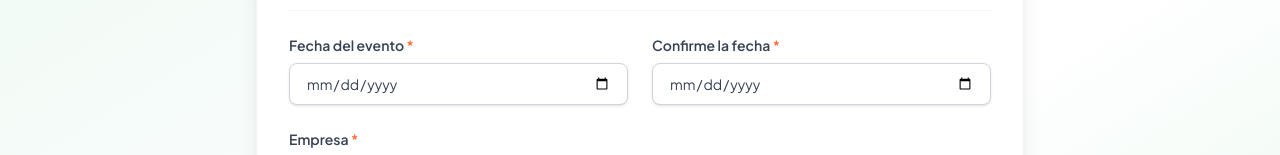
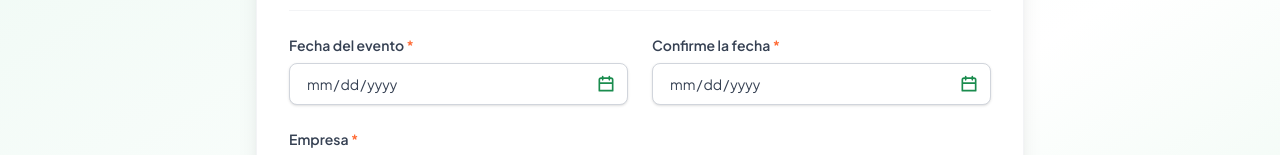
Before and after one commit to yhau1989/ransa-ai-agents-ws, a Next.js app in the folder apps/web/: page / in a window 1280 px wide. Shown: the part 529-684 px from the top of the page. Built offline with nearby package versions, Linux system fonts and the light colour scheme.

Commit message:
fix: calendar icons

```diff
--- a/apps/web/app/components/PQRSForm.tsx
+++ b/apps/web/app/components/PQRSForm.tsx
@@ -113,7 +113,6 @@ export default function PQRSForm() {
 
   const currentStep = usePQRSStore((state) => state.currentStep);
   const formData = usePQRSStore((state) => state.formData);
-  const completedSteps = usePQRSStore((state) => state.completedSteps);
   const resetStore = usePQRSStore((state) => state.resetStore);
   const validateStep = usePQRSStore((state) => state.validateStep);
   const [clientError, setClientError] = React.useState("");
--- a/apps/web/app/components/Step1Evento.tsx
+++ b/apps/web/app/components/Step1Evento.tsx
@@ -6,6 +6,8 @@ import { usePQRSStore } from "../stores/pqrsStore";
 
 const fieldClassName =
   "w-full rounded-lg border border-gray-300 px-4 py-2.5 outline-none transition-all duration-200 focus:border-transparent focus:ring-2 focus:ring-ransa-500 bg-white text-gray-700 placeholder-gray-400 hover:border-gray-400 shadow-sm text-sm";
+
+const dateFieldClassName = `${fieldClassName} date-input-standardized pr-11`;
 
 const errorFieldClassName =
   "border-red-300 focus:ring-red-500 hover:border-red-400";
@@ -17,6 +19,82 @@ interface Step1FormData {
   relacion: string;
   tipoSolicitud: string;
 }
+
+type DateFieldProps = React.InputHTMLAttributes<HTMLInputElement>;
+
+function CalendarIcon() {
+  return (
+    <svg
+      aria-hidden="true"
+      className="h-5 w-5 text-ransa-600"
+      fill="none"
+      viewBox="0 0 24 24"
+      stroke="currentColor"
+      strokeWidth="2"
+    >
+      <path
+        strokeLinecap="round"
+        strokeLinejoin="round"
+        d="M8 7V3m8 4V3M4 11h16M6 5h12a2 2 0 0 1 2 2v13H4V7a2 2 0 0 1 2-2Z"
+      />
+    </svg>
+  );
+}
+
+const DateField = React.forwardRef<HTMLInputElement, DateFieldProps>(
+  function DateField({ className = "", onClick, ...props }, ref) {
+    const inputRef = React.useRef<HTMLInputElement | null>(null);
+
+    const setRefs = React.useCallback(
+      (node: HTMLInputElement | null) => {
+        inputRef.current = node;
+
+        if (typeof ref === "function") {
+          ref(node);
+          return;
+        }
+
+        if (ref) {
+          ref.current = node;
+        }
+      },
+      [ref],
+    );
+
+    const openDatePicker = () => {
+      inputRef.current?.focus();
+
+      try {
+        inputRef.current?.showPicker?.();
+      } catch {
+        // Some browsers only allow the native picker from direct user actions.
+      }
+    };
+
+    return (
+      <div className="relative">
+        <input
+          type="date"
+          {...props}
+          ref={setRefs}
+          className={className}
+          onClick={(event) => {
+            onClick?.(event);
+            openDatePicker();
+          }}
+        />
+        <button
+          type="button"
+          aria-label="Abrir calendario"
+          className="absolute inset-y-0 right-3 flex cursor-pointer items-center"
+          onClick={openDatePicker}
+        >
+          <CalendarIcon />
+        </button>
+      </div>
+    );
+  },
+);
 
 export function Step1Evento() {
   const formData = usePQRSStore((state) => state.formData);
@@ -73,12 +151,11 @@ export function Step1Evento() {
           <label className="mb-2 block text-sm font-semibold text-gray-700">
             Fecha del evento <span className="text-ransa-accent">*</span>
           </label>
-          <input
-            type="date"
+          <DateField
             {...register("eventDate", {
               required: "La fecha del evento es obligatoria.",
             })}
-            className={`${fieldClassName} ${errors.eventDate ? errorFieldClassName : ""}`}
+            className={`${dateFieldClassName} ${errors.eventDate ? errorFieldClassName : ""}`}
           />
           {errors.eventDate && (
             <p className="mt-1.5 text-xs text-red-500 font-semibold">
@@ -91,15 +168,14 @@ export function Step1Evento() {
           <label className="mb-2 block text-sm font-semibold text-gray-700">
             Confirme la fecha <span className="text-ransa-accent">*</span>
           </label>
-          <input
-            type="date"
+          <DateField
             {...register("confirmDate", {
               required: "Debe confirmar la fecha del evento.",
               validate: (value) =>
                 value === getValues("eventDate") ||
                 "La confirmación de fecha no coincide con la fecha del evento.",
             })}
-            className={`${fieldClassName} ${errors.confirmDate ? errorFieldClassName : ""}`}
+            className={`${dateFieldClassName} ${errors.confirmDate ? errorFieldClassName : ""}`}
           />
           {errors.confirmDate && (
             <p className="mt-1.5 text-xs text-red-500 font-semibold">
--- a/apps/web/app/globals.css
+++ b/apps/web/app/globals.css
@@ -44,6 +44,21 @@ body {
 a {
   color: inherit;
   text-decoration: none;
+}
+
+.date-input-standardized {
+  appearance: none;
+  color-scheme: light;
+}
+
+.date-input-standardized::-webkit-calendar-picker-indicator {
+  cursor: pointer;
+  opacity: 0;
+}
+
+.date-input-standardized::-webkit-inner-spin-button,
+.date-input-standardized::-webkit-clear-button {
+  display: none;
 }
 
 .banner-fade-up,
```
